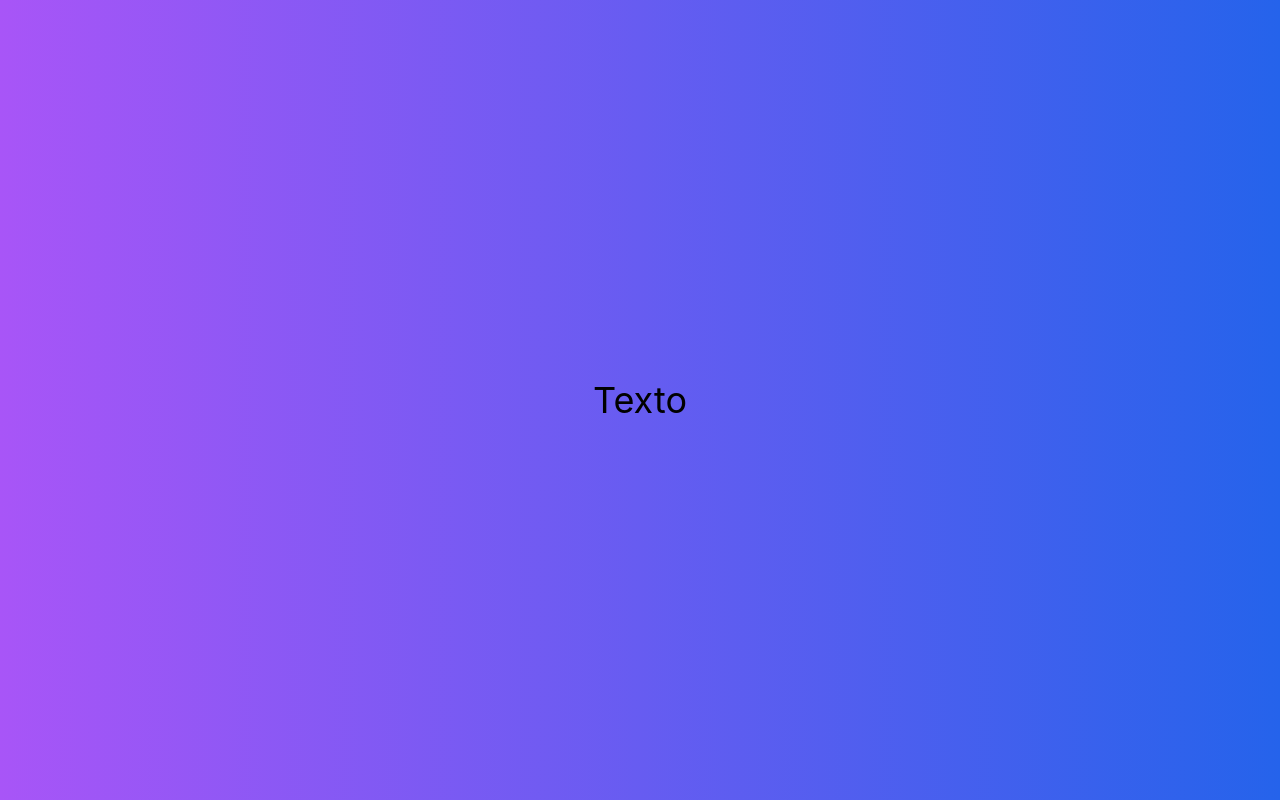
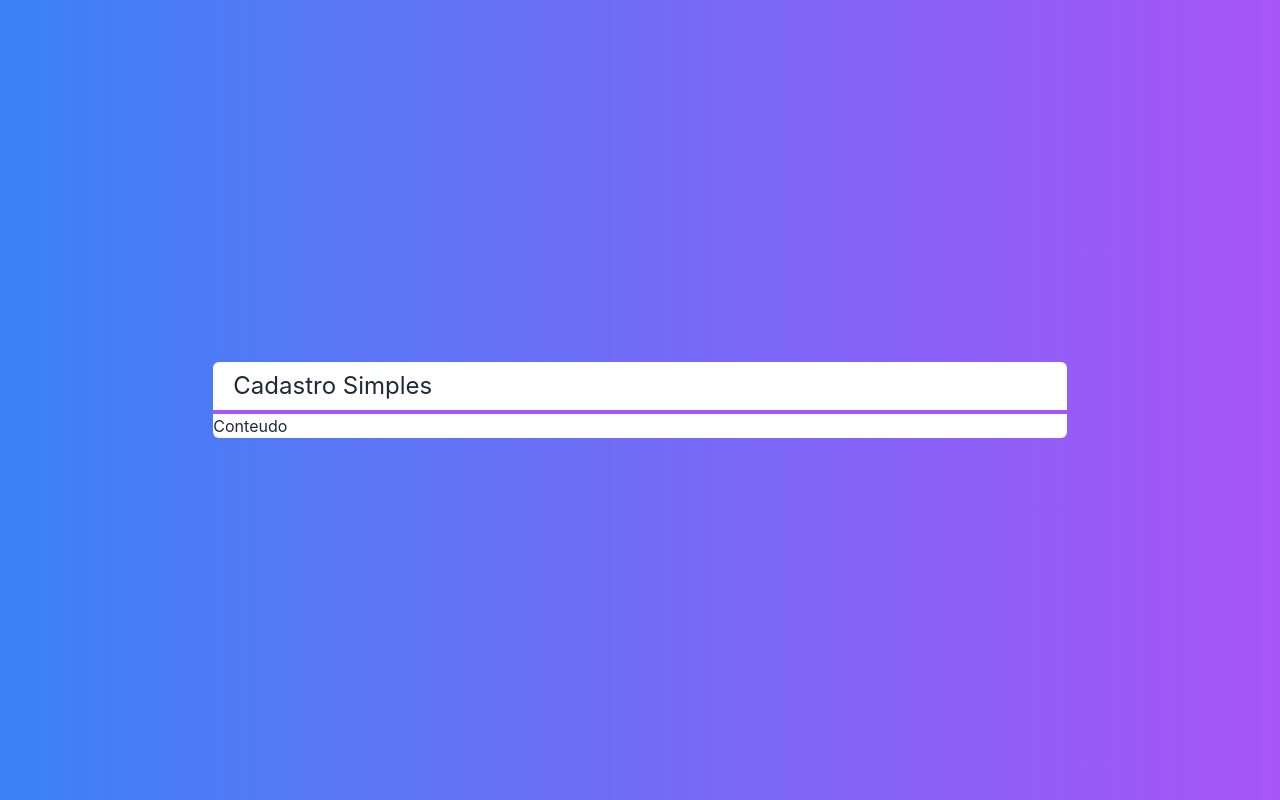
Before and after one commit to rldrodrigo/next-crud, a Next.js app: page / in a window 1280 px wide. Built offline with nearby package versions, Linux system fonts and the light colour scheme.

Commit message:
Componentes Layout e Titulo

```diff
--- /dev/null
+++ b/src/components/Layout.tsx
@@ -0,0 +1,20 @@
+import Titulo from "./Titulo"
+
+interface LayoutProps {
+    titulo: string
+    children: any
+}
+
+export default function Layout(props: LayoutProps) {
+    return (
+        <div className={`
+            flex flex-col w-2/3
+            bg-white text-gray-800 rounded-md
+        `}>
+            <Titulo>{props.titulo}</Titulo>
+            <div>
+                {props.children}
+            </div>
+        </div>
+    )
+}
--- /dev/null
+++ b/src/components/Titulo.tsx
@@ -0,0 +1,10 @@
+export default function Titulo(props) {
+    return (
+        <div className="flex flex-col justify-center">
+            <h1 className="px-5 py-2 text-2xl">
+                {props.children}
+            </h1>
+            <hr className="border-2 border-purple-500" />
+        </div>
+    )
+}
--- a/src/pages/index.tsx
+++ b/src/pages/index.tsx
@@ -1,13 +1,17 @@
 import Head from 'next/head'
 import Image from 'next/image'
+import Layout from '../components/Layout'
 import styles from '../styles/Home.module.css'
 
 export default function Home() {
   return (
     <div className={`
-      flex h-screen justify-center items-center bg-gradient-to-r from-purple-500 to-blue-600
+      flex h-screen justify-center items-center bg-gradient-to-r from-blue-500 to-purple-500
+      text-white
     `}>
-      <span className='text-4xl'>Texto</span>
+      <Layout titulo='Cadastro Simples'>
+        <span>Conteudo</span>
+      </Layout>
     </div>
   )
 }
```
